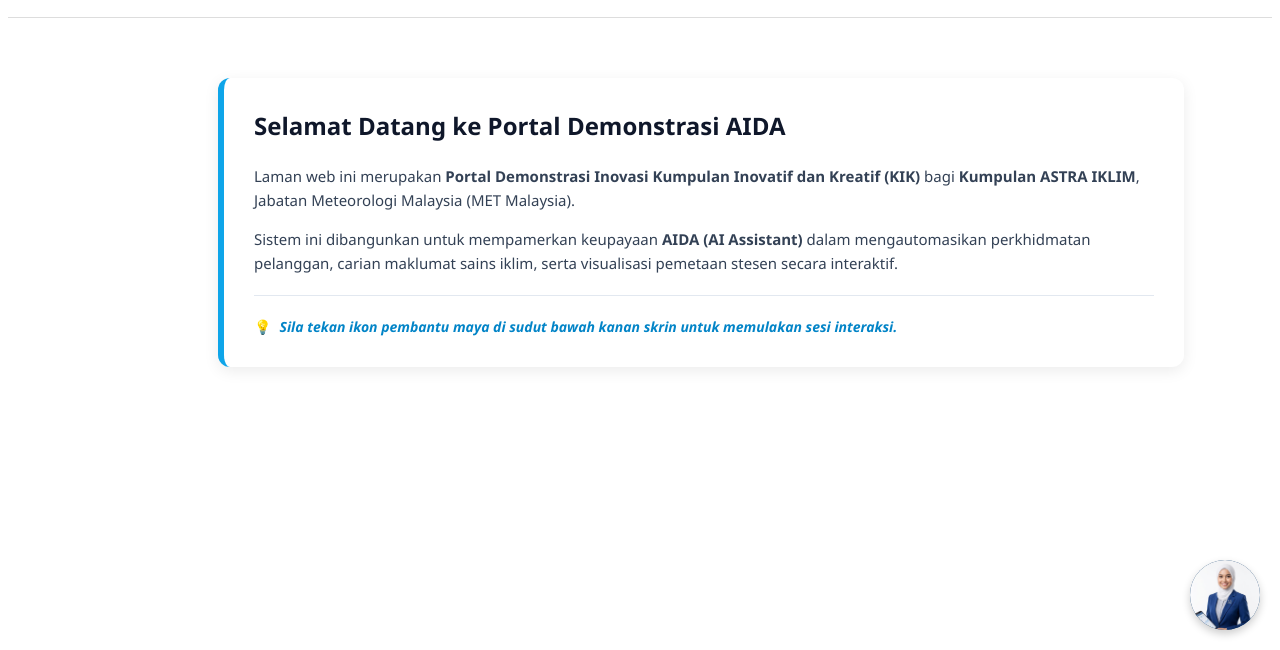
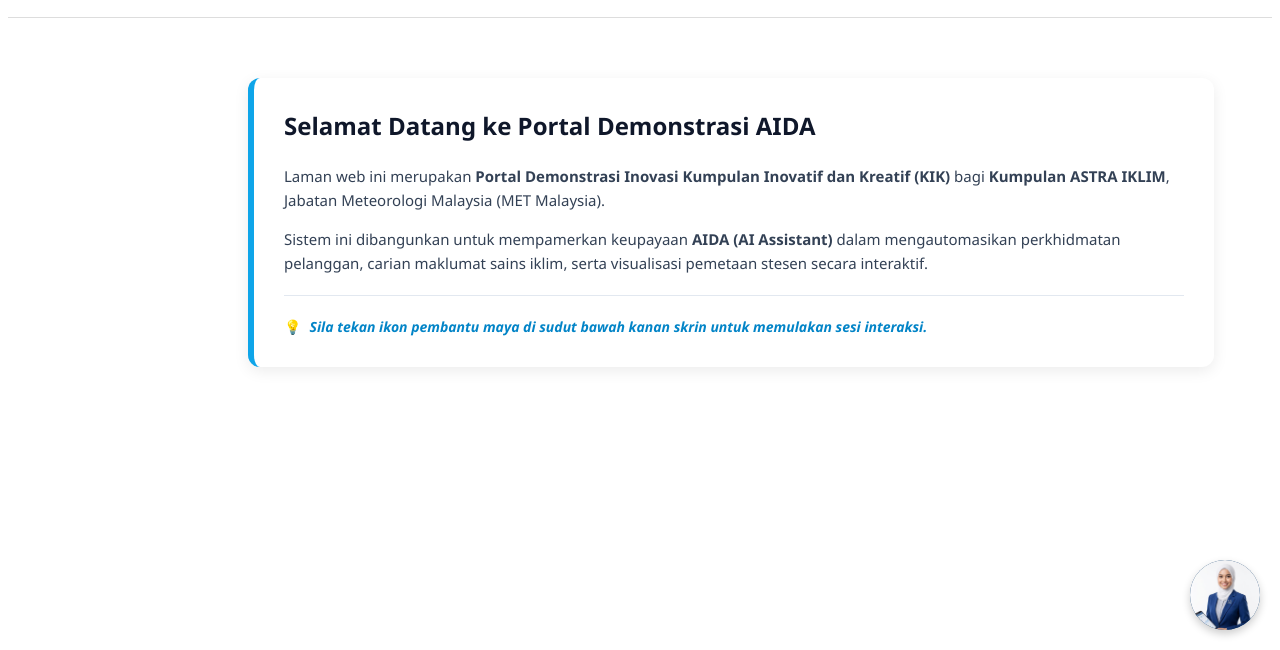
Before and after one commit to xy-rr1/aida-met-kik, a website: page index.html in a window 1280 px wide. Shown: the part 150-800 px from the top of the page. Drawn offline with nearby package versions, Linux system fonts and the light colour scheme.

Commit message:
Add files via upload

```diff
--- a/index.html
+++ b/index.html
@@ -28,7 +28,7 @@
 </header>
 
 <main class="content">
-    <div class="container" style="background: #ffffff; border-radius: 12px; padding: 30px; box-shadow: 0 4px 15px rgba(0,0,0,0.08); border-left: 6px solid #0ea5e9; max-width: 900px; margin: 40px 0 40px 190px;">
+    <div class="container" style="background: #ffffff; border-radius: 12px; padding: 30px; box-shadow: 0 4px 15px rgba(0,0,0,0.08); border-left: 6px solid #0ea5e9; max-width: 900px; margin: 40px 0 40px 220px;">
         <h2 style="color: #0f172a; margin-top: 0; font-size: 24px; font-weight: 700;">Selamat Datang ke Portal Demonstrasi AIDA</h2>
 
         <p style="color: #334155; line-height: 1.6; font-size: 15px;">
```
